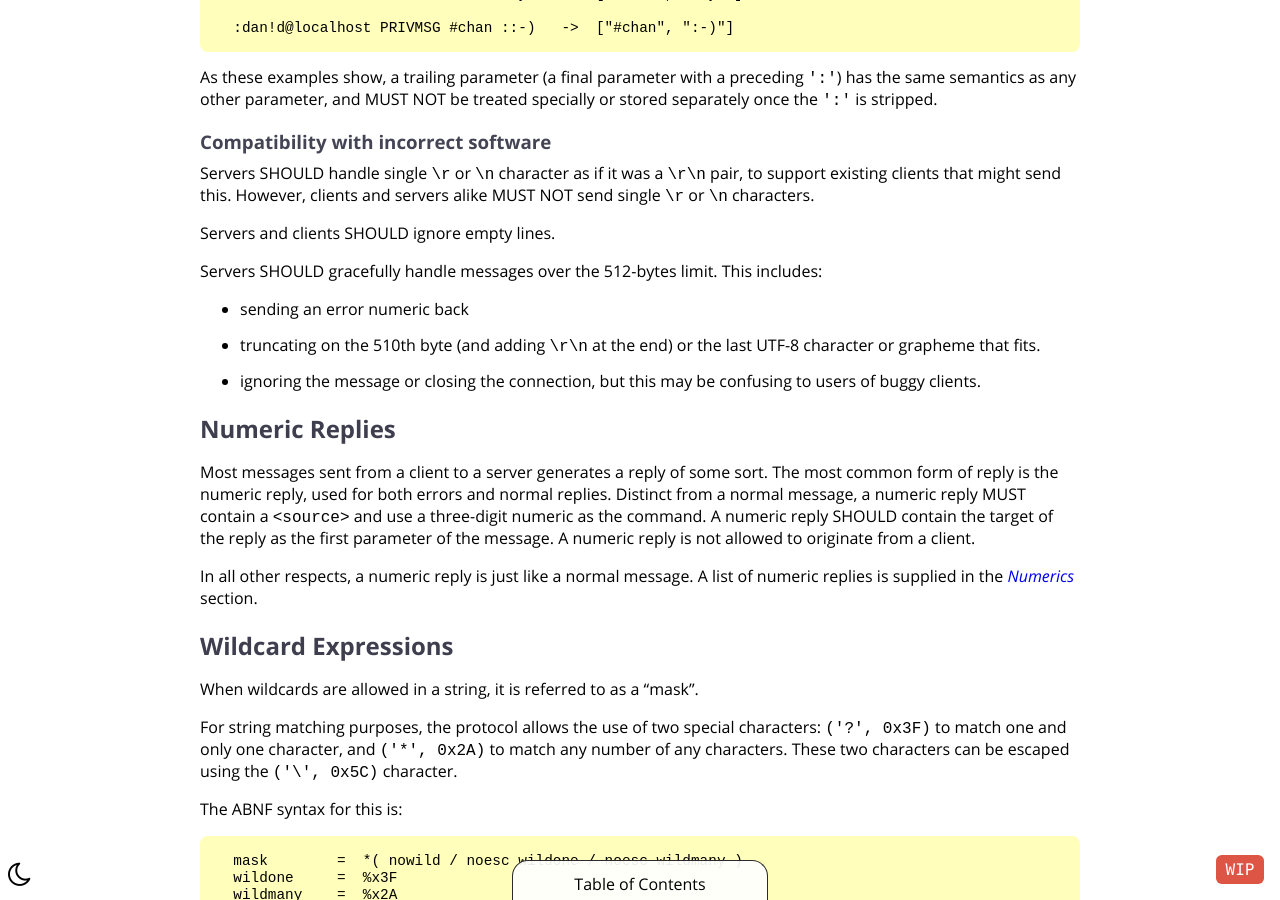
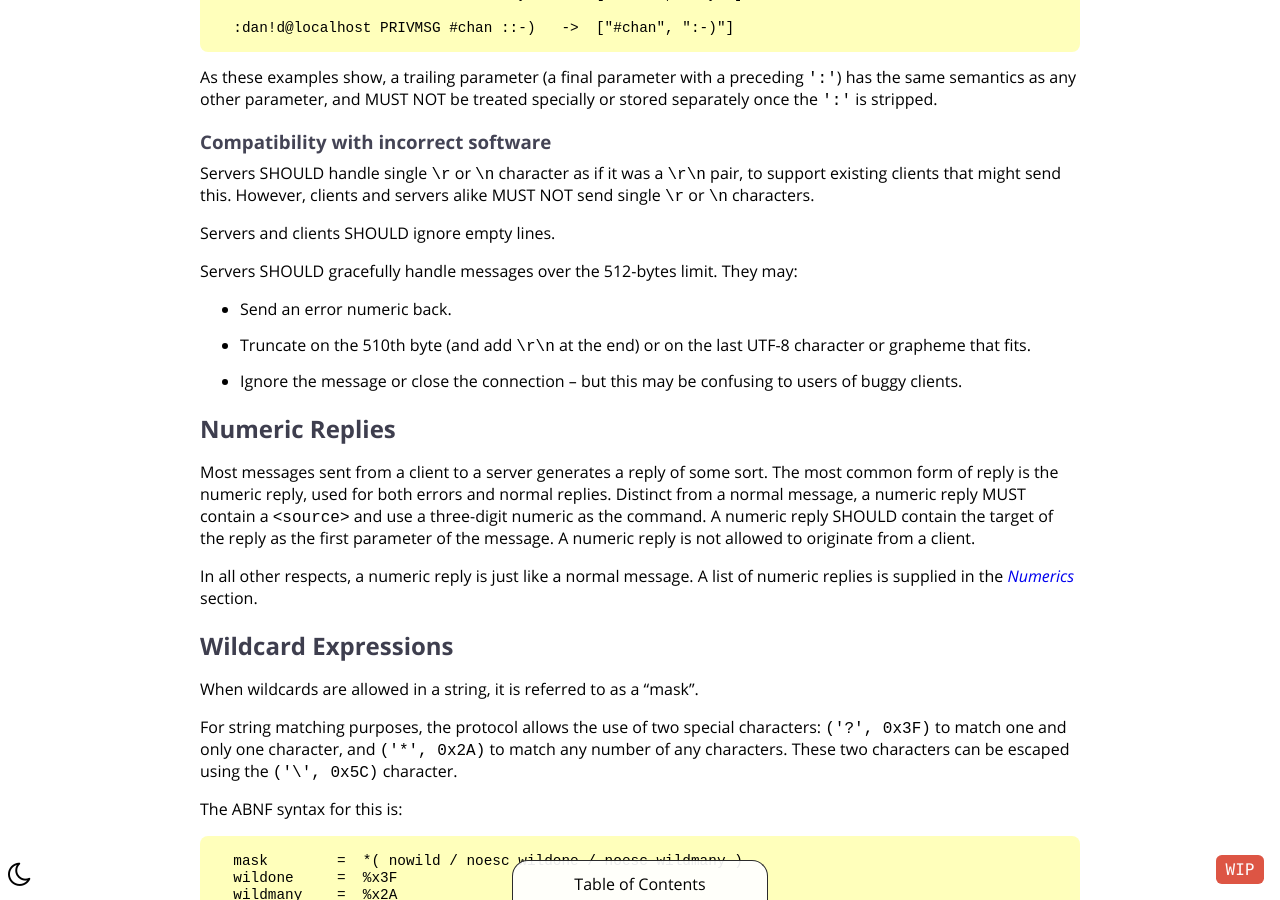
Before and after one commit to ircdocs/modern-irc, a Jekyll site: the page built from index.md, in a window 1280 px wide and 900 px high, scrolled down 9892 px. Built offline with Jekyll 4.4.1, drawn with Linux system fonts in a browser that asks for light colours.

Commit message:
Minor wording change, the original wording reads to me like a step-by-step list of how to respond, this makes it a little more clear that each one's separate.
Co-authored-by: Daniel Oaks <daniel@danieloaks.net>

```diff
--- a/index.md
+++ b/index.md
@@ -378,11 +378,11 @@ Servers SHOULD handle single `\r` or `\n` character as if it was a `\r\n` pair,
 
 Servers and clients SHOULD ignore empty lines.
 
-Servers SHOULD gracefully handle messages over the 512-bytes limit. This includes:
-
-* sending an error numeric back
-* truncating on the 510th byte (and adding `\r\n` at the end) or the last UTF-8 character or grapheme that fits.
-* ignoring the message or closing the connection, but this may be confusing to users of buggy clients.
+Servers SHOULD gracefully handle messages over the 512-bytes limit. They may:
+
+* Send an error numeric back.
+* Truncate on the 510th byte (and add `\r\n` at the end) or on the last UTF-8 character or grapheme that fits.
+* Ignore the message or close the connection – but this may be confusing to users of buggy clients.
 
 ## Numeric Replies
 
```
